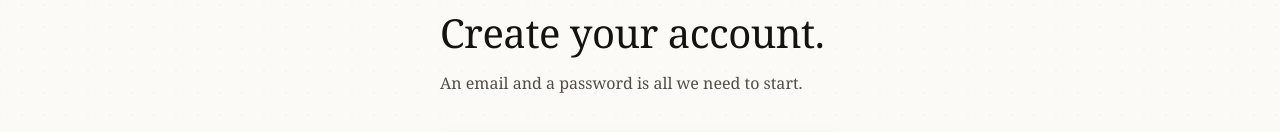
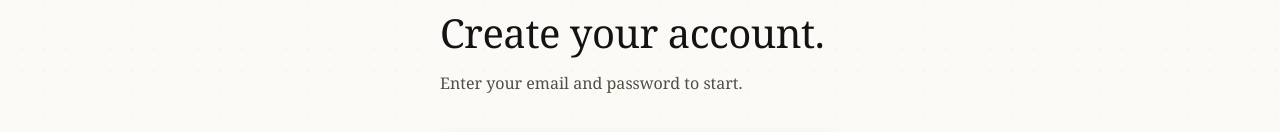
Before and after one commit to aviralagarwal1/scaffold, a Next.js app: page /register in a window 1280 px wide. Shown: the part 171-303 px from the top of the page. Built offline with nearby package versions, Linux system fonts and the light colour scheme; no server answers.

Commit message:
Update registration wording

```diff
--- a/app/login/page.tsx
+++ b/app/login/page.tsx
@@ -31,7 +31,7 @@ export default async function LoginPage({
       }
       subhead={
         emailJustVerified
-          ? "Your email is verified. Sign in to open your workspace."
+          ? "Sign in to open your desk and add publications."
           : emailVerificationFailed
             ? "That verification link is invalid, expired, or already used. Sign in below, or register again to send a fresh link."
             : "Your workspaces, your saved ideas, and your curator — all where you left them."
--- a/app/register/page.tsx
+++ b/app/register/page.tsx
@@ -12,7 +12,7 @@ export default function RegisterPage() {
     <AuthSurface
       eyebrow="§ 01 / Begin"
       headline={<>Create your account.</>}
-      subhead="An email and a password is all we need to start."
+      subhead="Enter your email and password to start."
     >
       {/* AuthForm uses useSearchParams to pick up the landing-hook handoff;
           a Suspense boundary above it keeps the rest of the page statically
--- a/components/AccountIdentityPanel.tsx
+++ b/components/AccountIdentityPanel.tsx
@@ -343,7 +343,7 @@ export function AccountIdentityPanel({
           </h2>
           <p className="mt-2 max-w-2xl text-[13.5px] leading-relaxed text-ink-600">
             {setupMode
-              ? "Choose the names your library will use for you and your curator."
+              ? "Choose what your writing desk calls you and your curator."
               : "Establish your library's identity."}
           </p>
         </header>
--- a/components/AuthForm.tsx
+++ b/components/AuthForm.tsx
@@ -149,7 +149,7 @@ export function AuthForm({ mode }: { mode: AuthMode }) {
 
       {!isRegister && emailJustVerified && (
         <div className="-mt-1 rounded-md border border-positive-100 bg-positive-100/40 px-3 py-2 text-[13px] text-positive-700">
-          Email verified. Sign in to open your desk.
+          Your email is verified. Let's get started.
         </div>
       )}
 
```
